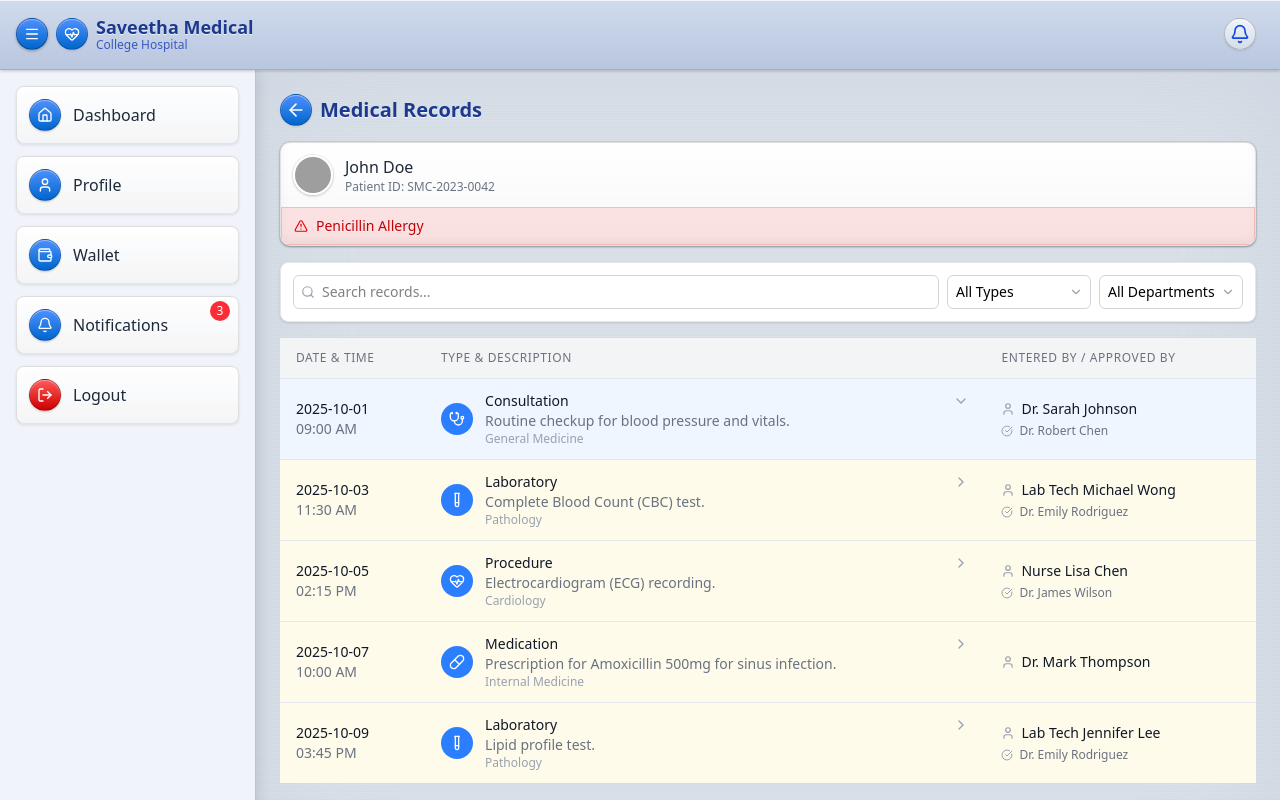
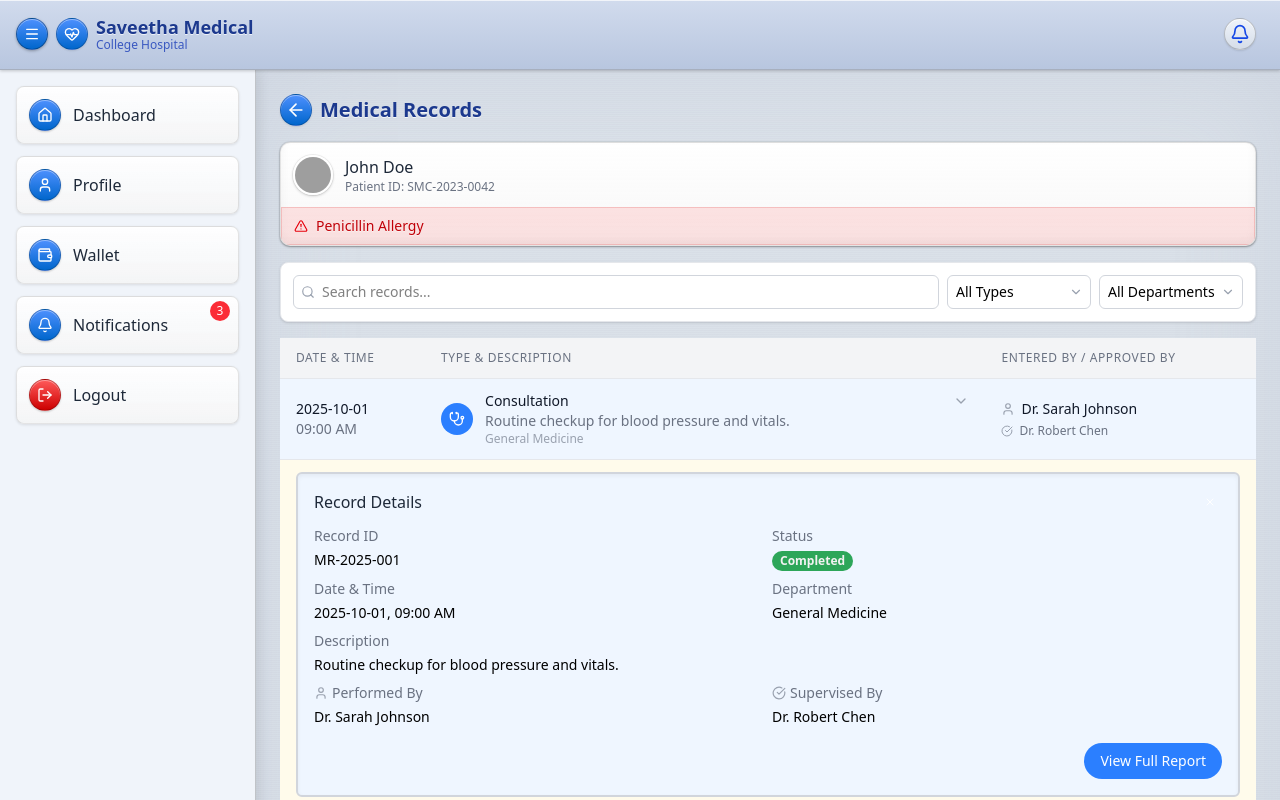
Before and after one commit to Mukunthan-A-R/simats-medical-client, a React (Vite) app: page /patient/health-records/1 in a window 1280 px wide. Both pictures are taken after a click on the element 705 px from the left and 418 px from the top of the page. Shown: the top 800 px of the page. Built offline with nearby package versions, Linux system fonts and the light colour scheme; grey boxes are pictures that could not be loaded.

Commit message:
report drop down component

```diff
--- a/src/components/patient/PatientMedicalRecordsRow.jsx
+++ b/src/components/patient/PatientMedicalRecordsRow.jsx
@@ -7,6 +7,7 @@ import {
   ChevronRightIcon,
   UserIcon,
   CheckCircleIcon,
+  XIcon,
 } from "lucide-react";
 import React, { Fragment, useState } from "react";
 
@@ -16,13 +17,13 @@ const PatientMedicalRecordsRow = ({ record }) => {
   const getStatusBadgeStyle = (status) => {
     switch (status.toLowerCase()) {
       case "completed":
-        return { backgroundColor: "#4ade80", color: "#065f46" };
+        return { backgroundColor: "#2da659", color: "#f2f2f2" };
       case "active":
-        return { backgroundColor: "#facc15", color: "#78350f" };
+        return { backgroundColor: "#facc15", color: "#f2f2f2" };
       case "results available":
-        return { backgroundColor: "#60a5fa", color: "#1e3a8a" };
+        return { backgroundColor: "#60a5fa", color: "#f2f2f2" };
       default:
-        return { backgroundColor: "#d1d5db", color: "#374151" };
+        return { backgroundColor: "#d1d5db", color: "#f2f2f2" };
     }
   };
 
@@ -90,10 +91,10 @@ const PatientMedicalRecordsRow = ({ record }) => {
           )}
         </td>
       </tr>
-      {expandedRecord === record.id && (
+      {expandedRecord && (
         <tr>
           <td colSpan={3} className="px-4 py-3">
-            <div className="p-3 bg-blue-50 rounded-md shadow-inner">
+            <div className="border-2 border-gray-300 p-4 bg-blue-50 rounded-md shadow-inner">
               <div className="flex justify-between items-center mb-3">
                 <h3 className="font-medium text-gray-800">Record Details</h3>
                 <button
@@ -103,7 +104,7 @@ const PatientMedicalRecordsRow = ({ record }) => {
                   <XIcon size={12} />
                 </button>
               </div>
-              <div className="grid grid-cols-2 gap-4 text-sm">
+              <div className="grid grid-cols-2 gap-2 text-sm">
                 <div>
                   <p className="text-gray-500 mb-1">Record ID</p>
                   <p className="font-medium">{record.id}</p>
```
